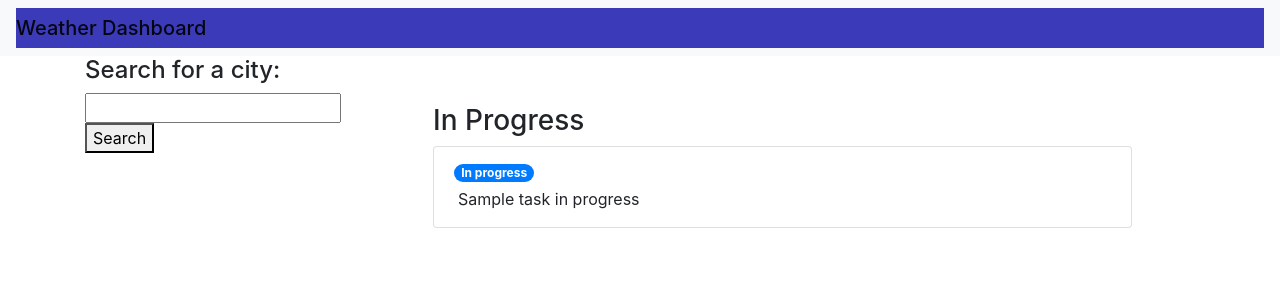
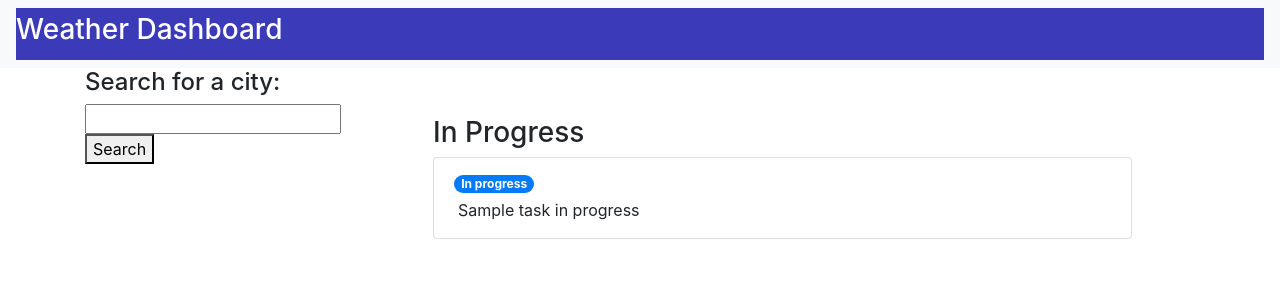
Before and after one commit to rohannj1993/serversideapichallenge, a plain HTML site: page index.html in a window 1280 px wide. Drawn offline with nearby package versions, Linux system fonts and the light colour scheme.

Commit message:
updated Readme

```diff
--- a/index.html
+++ b/index.html
@@ -14,7 +14,10 @@
 <body>
     <nav class="navbar navbar-light bg-light">
         <header class="header">
-        <span class="navbar-brand mb-0 h1">Weather Dashboard</span>
+        <span class="navbar-brand mb-0 h1">
+        <h3 class="text">Weather Dashboard</h3>
+
+        </span>
     </header>
     </nav>
     <div class="container">
--- a/style.css
+++ b/style.css
@@ -3,4 +3,11 @@
  .header {
      background-color:rgb(59, 59, 185);
      width: 100%;
+
+
  }
+
+
+.text {
+    color: white;
+}
```
Also changed, not shown: assets/Screenshot50.png (added), assets/Screenshot51.png (added), assets/Screenshot52.png (added), assets/Screenshot53.png (added), 1 other file.
